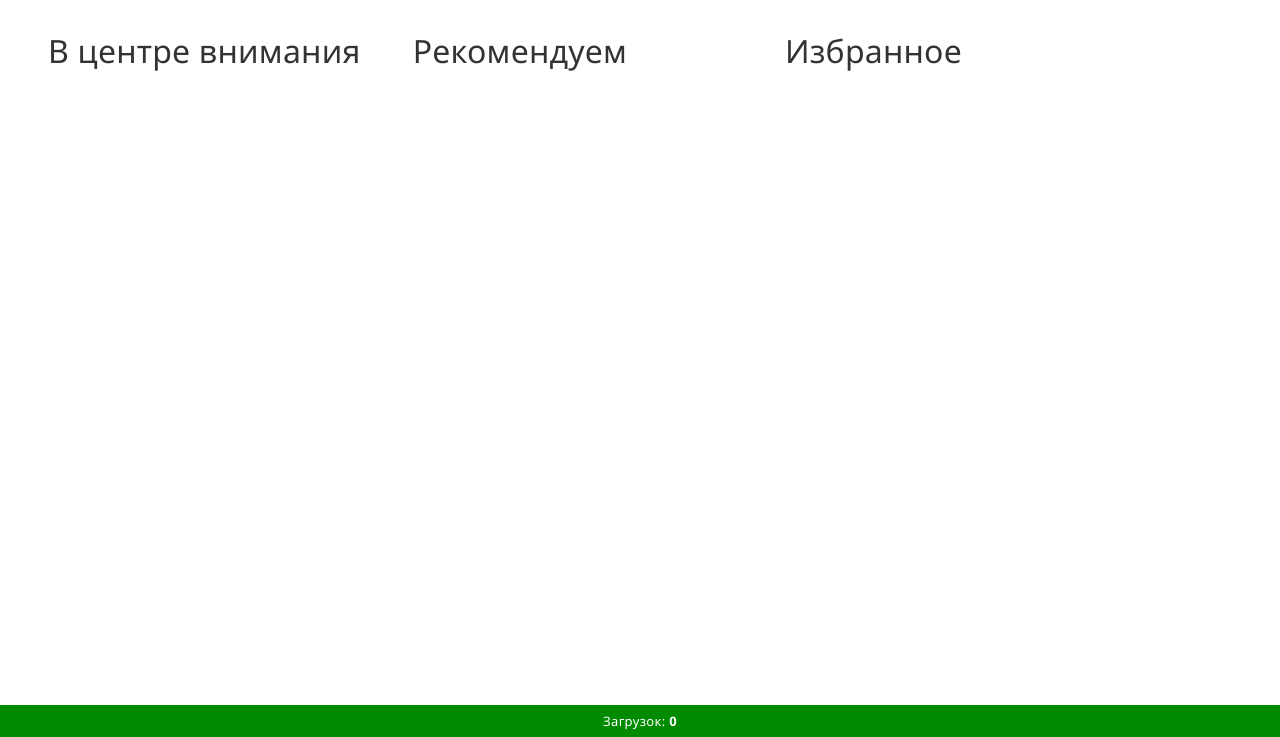
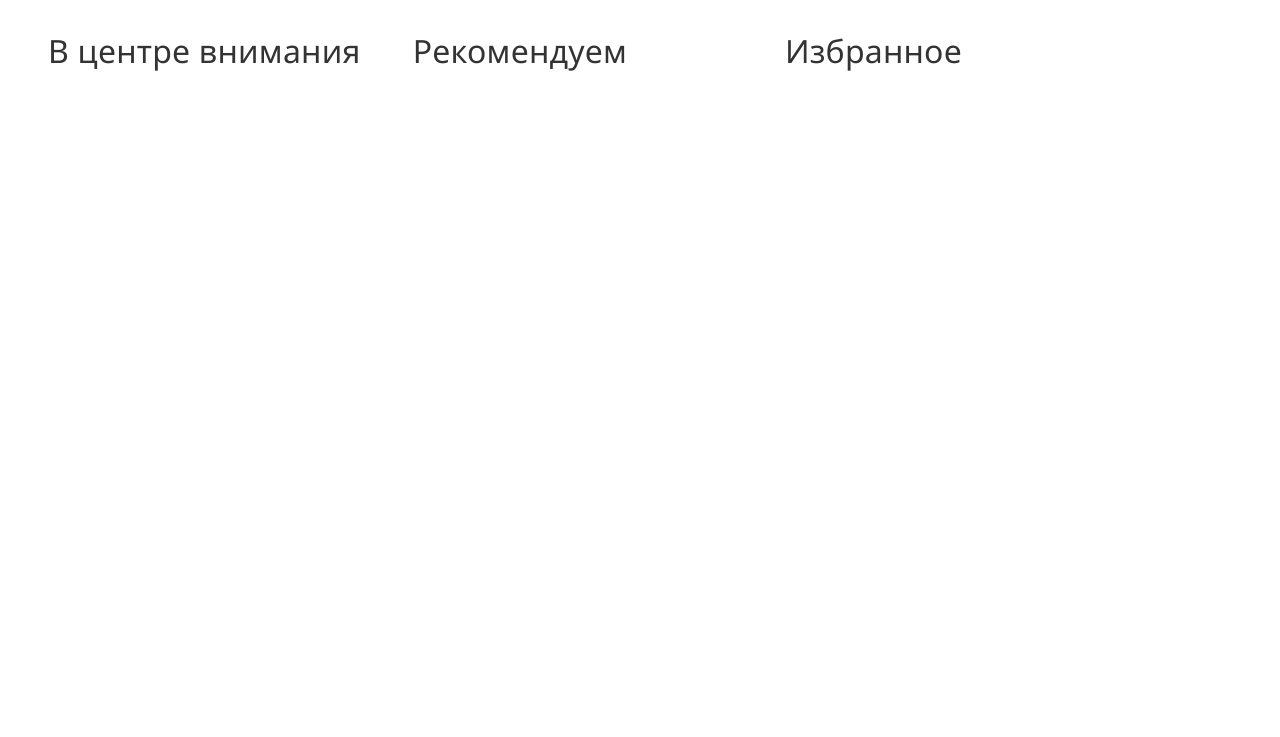
Before and after one commit to frombananas/mStores, a website: page public/index.html in a window 1280 px wide. Shown: the part 63-800 px from the top of the page. Drawn offline with Linux system fonts and the light colour scheme; no server answers.

Commit message:
Remove stats bar

```diff
--- a/public/index.html
+++ b/public/index.html
@@ -185,10 +185,6 @@
   </div>
 
 
-  <div class="stats-bar" id="statsBar">
-    <span class="stats-text">Загрузок: <strong id="statsTotal">0</strong></span>
-  </div>
-
   <script src="/app.js"></script>
 </body>
 </html>
```
